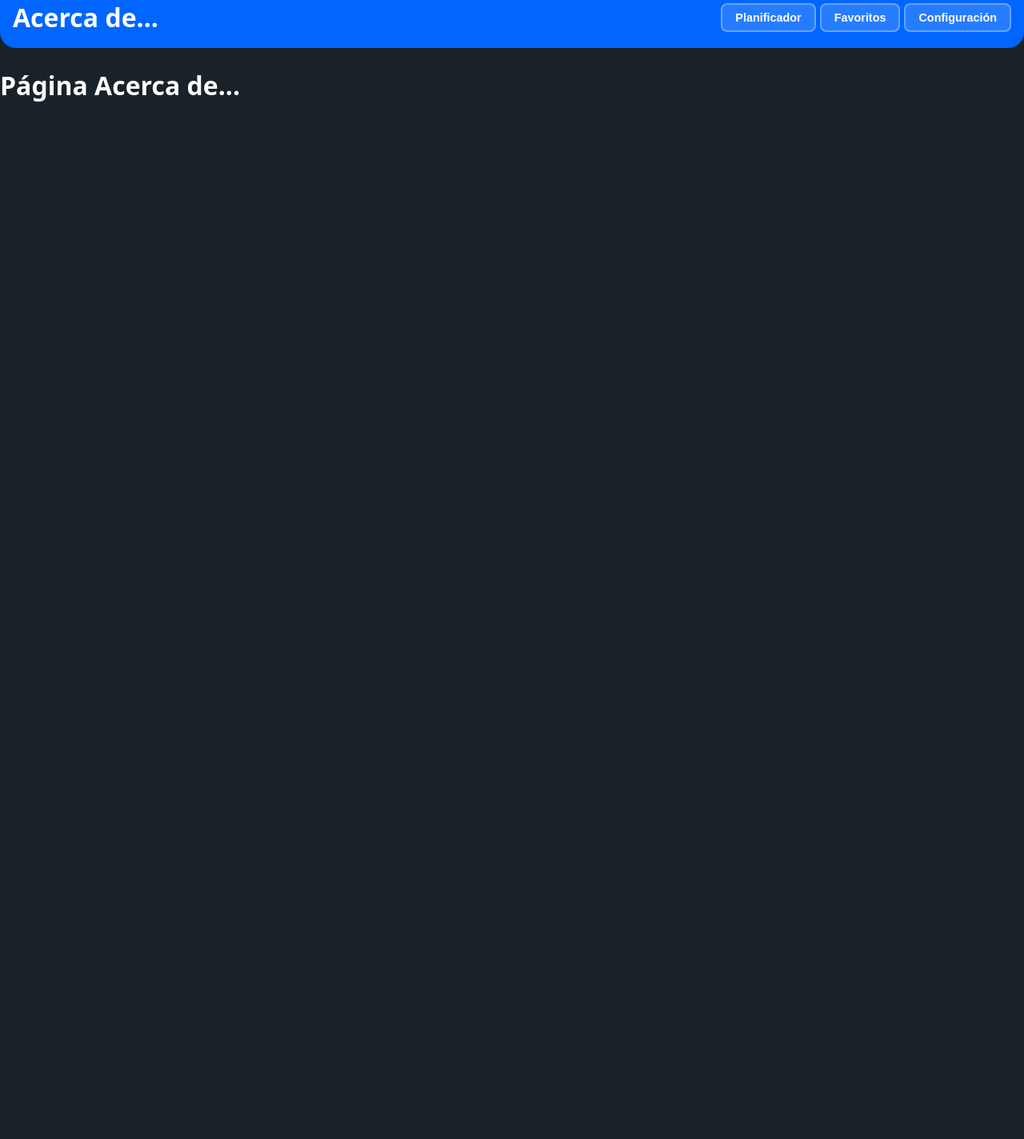
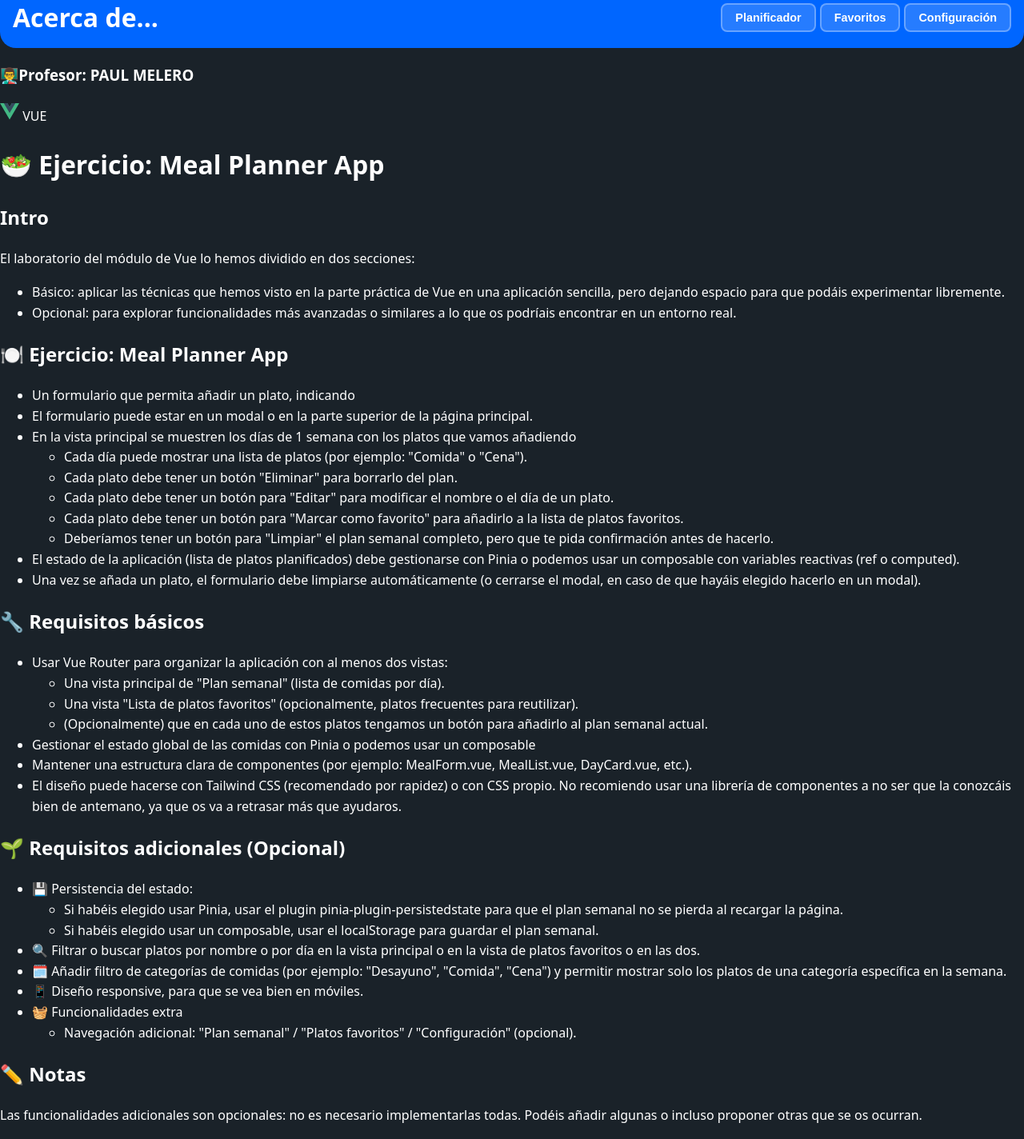
Before and after one commit to xaxoBye/master-frontend-lemoncode-laboratorio-04-03modulo-vue, a Vue app: page /about in a window 1280 px wide. Shown: the whole page at 80% size. Before the commit the page ends 800 px from the top, so only its background shows below. Built offline with nearby package versions, Linux system fonts and the light colour scheme; the HTML template or start-up script is replaced by a standard one.

Commit message:
Rellenar el archivo about con los mismos datos que hay en el github/lemeoncode archivo laboratorio.md

```diff
--- a/src/views/About.vue
+++ b/src/views/About.vue
@@ -1,3 +1,81 @@
 <template>
-  <h1>Página Acerca de...</h1>
+  <main>
+    <section>
+      <h3>👨‍🏫Profesor: PAUL MELERO</h3>
+      <p>
+          <svg class="logo" viewBox="0 0 128 128" width="24" height="24" data-v-20fc5455=""><path fill="#42b883" d="M78.8,10L64,35.4L49.2,10H0l64,110l64-110C128,10,78.8,10,78.8,10z" data-v-20fc5455=""></path><path fill="#35495e" d="M78.8,10L64,35.4L49.2,10H25.6L64,76l38.4-66H78.8z" data-v-20fc5455=""></path></svg>
+        VUE</p>
+    </section>
+
+    <header class="intro">
+      <h1>🥗 Ejercicio: Meal Planner App</h1>
+      <h2>Intro</h2>
+      <p>El laboratorio del módulo de Vue lo hemos dividido en dos secciones:</p>
+      <ul>
+        <li>Básico: aplicar las técnicas que hemos visto en la parte práctica de Vue en una aplicación sencilla, pero dejando espacio para que podáis experimentar libremente.</li>
+        <li>Opcional: para explorar funcionalidades más avanzadas o similares a lo que os podríais encontrar en un entorno real.</li>
+      </ul>
+    </header>
+
+    <section id="ejercicio">
+      <h2>🍽️ Ejercicio: Meal Planner App</h2>
+      <ul>
+        <li>Un formulario que permita añadir un plato, indicando</li>
+        <li>El formulario puede estar en un modal o en la parte superior de la página principal.</li>
+        <li>En la vista principal se muestren los días de 1 semana con los platos que vamos añadiendo</li>
+              <ul>
+                <li>Cada día puede mostrar una lista de platos (por ejemplo: "Comida" o "Cena").</li>
+                <li>Cada plato debe tener un botón "Eliminar" para borrarlo del plan.</li>
+                <li>Cada plato debe tener un botón para "Editar" para modificar el nombre o el día de un plato.</li>
+                <li>Cada plato debe tener un botón para "Marcar como favorito" para añadirlo a la lista de platos favoritos.</li>
+                <li>Deberíamos tener un botón para "Limpiar" el plan semanal completo, pero que te pida confirmación antes de hacerlo.</li>
+              </ul>
+        <li>El estado de la aplicación (lista de platos planificados) debe gestionarse con Pinia o podemos usar un composable con variables reactivas (ref o computed).</li>
+        <li>Una vez se añada un plato, el formulario debe limpiarse automáticamente (o cerrarse el modal, en caso de que hayáis elegido hacerlo en un modal).</li>
+      </ul>
+    </section>
+
+    <section id="caracteristicas">
+      <h2>🔧 Requisitos básicos</h2>
+      <ul>
+        <li>Usar Vue Router para organizar la aplicación con al menos dos vistas:</li>
+            <ul>
+              <li>Una vista principal de "Plan semanal" (lista de comidas por día).</li>
+              <li>Una vista "Lista de platos favoritos" (opcionalmente, platos frecuentes para reutilizar).</li>
+              <li>(Opcionalmente) que en cada uno de estos platos tengamos un botón para añadirlo al plan semanal actual.</li>
+            </ul>
+        <li>Gestionar el estado global de las comidas con Pinia o podemos usar un composable</li>
+        <li>Mantener una estructura clara de componentes (por ejemplo: MealForm.vue, MealList.vue, DayCard.vue, etc.).</li>
+        <li>El diseño puede hacerse con Tailwind CSS (recomendado por rapidez) o con CSS propio. No recomiendo usar una librería de componentes a no ser que la conozcáis bien de antemano, ya que os va a retrasar más que ayudaros.</li>
+      </ul>
+    </section>
+
+    <!-- 4. TECNOLOGÍAS: Otra sección temática -->
+    <section id="requisitos">
+      <h2>🌱 Requisitos adicionales (Opcional)</h2>
+      <ul>
+        <li>💾 Persistencia del estado:</li>
+              <ul>
+                <li>Si habéis elegido usar Pinia, usar el plugin pinia-plugin-persistedstate para que el plan semanal no se pierda al recargar la página.</li>
+                <li>Si habéis elegido usar un composable, usar el localStorage para guardar el plan semanal.</li>
+              </ul>
+        <li>🔍 Filtrar o buscar platos por nombre o por día en la vista principal o en la vista de platos favoritos o en las dos.</li>
+        <li>🗓️ Añadir filtro de categorías de comidas (por ejemplo: "Desayuno", "Comida", "Cena") y permitir mostrar solo los platos de una categoría específica en la semana.</li>
+        <li>📱 Diseño responsive, para que se vea bien en móviles.</li>
+        <li>🧺 Funcionalidades extra</li>
+            <ul>
+              <li>Navegación adicional: "Plan semanal" / "Platos favoritos" / "Configuración" (opcional).</li>
+            </ul>
+      </ul>
+    </section>
+
+
+
+    <!-- 7. NOTAS: Usamos footer para cerrar el contenido -->
+    <footer clsass="notas">
+      <h2>✏️ Notas</h2>
+      <p>Las funcionalidades adicionales son opcionales: no es necesario implementarlas todas. Podéis añadir algunas o incluso proponer otras que se os ocurran.</p>
+    </footer>
+
+  </main>
 </template>
```
